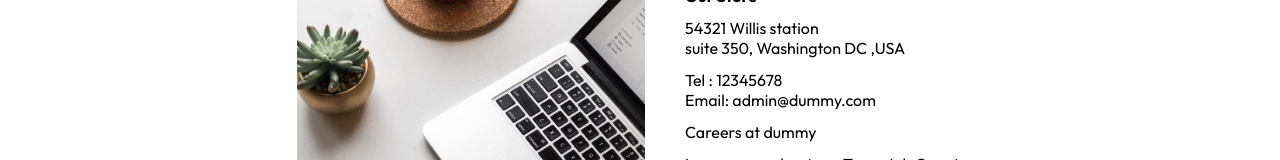
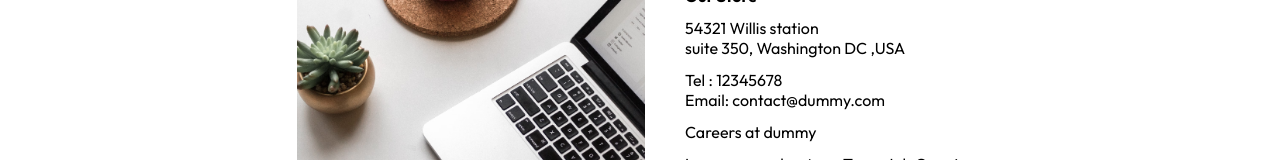
Before and after one commit to BeslinEbby/shopping-cart, a React (Vite) app: page /contact in a window 1280 px wide. Shown: the part 178-338 px from the top of the page. Built offline with nearby package versions, Linux system fonts and the light colour scheme; no server answers.

Commit message:
updated email address

```diff
--- a/src/pages/contact/Contact.jsx
+++ b/src/pages/contact/Contact.jsx
@@ -15,7 +15,7 @@ const Contact = () => {
         <div className='contact-info'>
           <h4>Our Store</h4>
           <p>54321 Willis station <br /> suite 350, Washington DC ,USA</p>
-          <p>Tel : 12345678 <br /> Email: admin@dummy.com</p>
+          <p>Tel : 12345678 <br /> Email: contact@dummy.com</p>
           <p>Careers at dummy</p>
           <p>Learn more about our Team Job Openings</p>
           <button>Explore Jobs</button>
```
